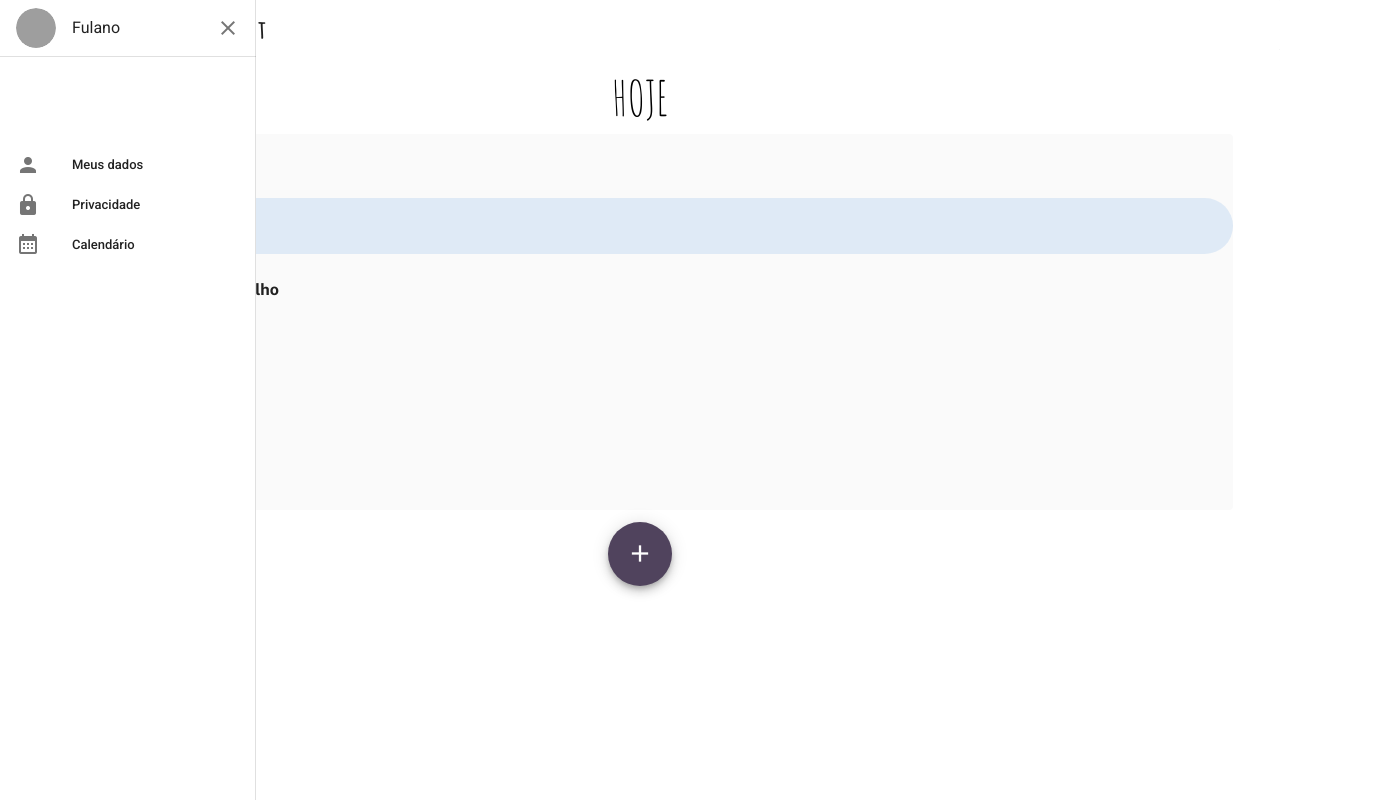
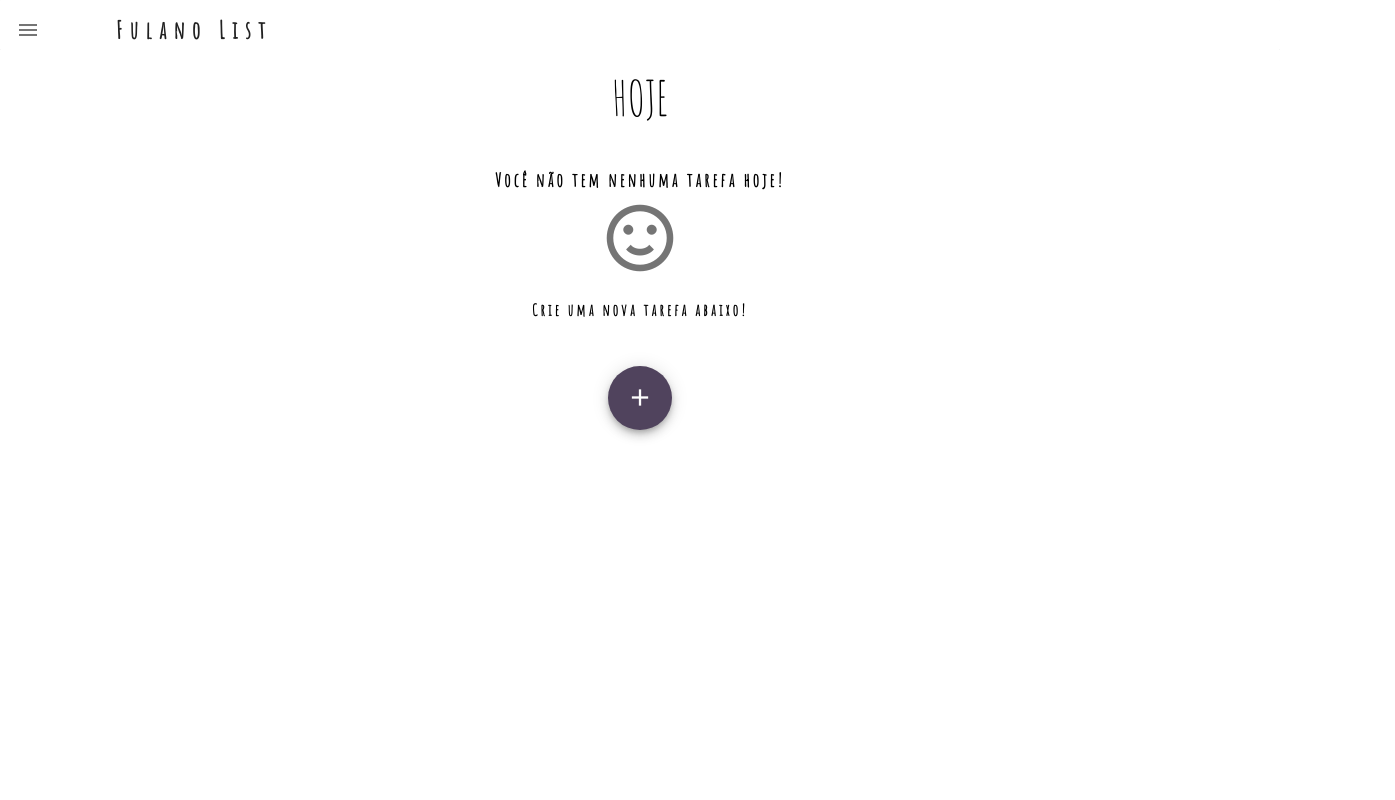
Before and after one commit to erickhora/bubble-todolist, a Vue app: page /home in a window 1280 px wide. Shown: the whole page, 1395 px wide, since content can reach past the window. Built offline with nearby package versions, Linux system fonts and the light colour scheme; grey boxes are pictures that could not be loaded.

Commit message:
- MOvido manifest, de novo...; - Ajustado navbar que aparecia aberto toda vez que entrava no aplicativo; - Retirado placeholder de tarefas, adicionado verificaçao na criaçao de tarefas, adicionado container com mensagens caso nao tenha tarefas registradas.

```diff
--- a/src/components/Navbar.vue
+++ b/src/components/Navbar.vue
@@ -57,7 +57,7 @@ export default {
     data () {
       return {
         nome:"Fulano",
-        drawer: null,
+        drawer: false,
         items: [
           { title: 'Meus dados', icon: 'mdi-account' },
           { title: 'Privacidade', icon: 'mdi-lock' },
--- a/src/views/Home.vue
+++ b/src/views/Home.vue
@@ -6,8 +6,14 @@
         <v-container id="home-dia" class="pa-0">
             <p class="text-center ma-0">HOJE</p>
         </v-container>
-        <v-container id="home-tarefas" class="pa-0">
 
+        <v-container id="home-semTarefas" v-if="items.length == 0" class="mt-5 mb-5 text-center">
+            <h3>Você não tem nenhuma tarefa hoje!</h3>
+            <v-icon size="5rem" class="d-block">mdi-emoticon-happy-outline</v-icon>
+            <h4 class="mt-5">Crie uma nova tarefa abaixo!</h4>
+        </v-container>
+
+        <v-container id="home-tarefas" class="pa-0" v-else>
             <v-list rounded>
                 <v-dialog v-model="dialog" persistent>
                     <template v-slot:activator="{ on }">
@@ -39,7 +45,7 @@
             </v-list>
         </v-container>
         <v-container class="d-block text-center">
-            <v-dialog v-model="dialog2">
+            <v-dialog v-model="dialog2" persistent>
                 <template v-slot:activator="{ on }">
                     <v-btn class="mx-2" fab large v-on="on">
                         <v-icon dark>mdi-plus</v-icon>
@@ -48,10 +54,10 @@
                 <v-card>
                     <v-card-title>Nova Tarefa</v-card-title>
                     <v-card-text>
-                        <v-form>
-                            <v-text-field v-model="addItem.titulo" :counter="20" label="Titulo"></v-text-field>
-                            <v-textarea v-model="addItem.conteudo" :counter="120" label="Descrição" required></v-textarea>
-                            <v-select v-model="addItem.categoria" :items="categorias" label="Selecione uma categoria"></v-select>
+                        <v-form v-model="valid">
+                            <v-text-field v-model="addItem.titulo" :rules="tituloRules" :counter="20" label="Titulo" required></v-text-field>
+                            <v-textarea v-model="addItem.conteudo" :rules="conteudoRules" :counter="120" label="Descrição" required></v-textarea>
+                            <v-select v-model="addItem.categoria" :rules="categoriaRules" :items="categorias" label="Selecione uma categoria" required></v-select>
                         </v-form>
                     </v-card-text>
                     <v-divider></v-divider>
@@ -74,7 +80,18 @@ export default {
     data: () => ({
         dialog: false,
         dialog2: false,
+        valid: '',
+        icone: "mdi-emoticon-happy-outline",
         j: 0,
+        tituloRules: [
+            v => !!v || 'Digite um título para a tarefa'
+        ],
+        conteudoRules: [
+            v => !!v || 'Digite um conteúdo para a tarefa'
+        ],
+        categoriaRules: [
+            v => !!v || 'Escolha uma categoria para a tarefa'
+        ],
         addItem: {
             titulo: '',
             conteudo: '',
@@ -83,47 +100,30 @@ export default {
         },
         item: 1,
         categorias: ['Comida', 'Saúde', 'Trabalho', 'Finanças', 'Amor', 'Lazer'],
-        items: [
-            {
-                titulo: "Compras do dia",
-                conteudo: "compŕar pão e queijo",
-                icone: "mdi-food",
-                categoria: "Comida"
-            },
-            {
-                titulo: "Marcar consultas",
-                conteudo: "marcar clinico geral e dentista",
-                icone: "mdi-hospital",
-                categoria: "Saúde"
-            },
-            {
-                titulo: "Decisões no trabalho",
-                conteudo: "definir quem deve ser demitido",
-                icone: "mdi-briefcase",
-                categoria: "Trabalho"
-            },
-            {
-                titulo: "Metas financeiras",
-                conteudo: "Conseguir um milhão em 1 min",
-                icone: "mdi-cash",
-                categoria: "Finanças"
-            },
-            {
-                titulo: "Planos para a vida",
-                conteudo: "Aprender hipnose para conseguir alguém",
-                icone: "mdi-heart",
-                categoria: "Amor"
-            },
-            {
-                titulo: "Viagens",
-                conteudo: "Planejar o próximo salto de paraquedas",
-                icone: "mdi-balloon",
-                categoria: "Lazer"
-            }
-        ]
+        items: []
     }),
     methods: {
         submit() {
+            switch(this.addItem.categoria) {
+                case 'Comida':
+                    this.addItem.icone = 'mdi-food'
+                    break
+                case 'Saúde':
+                    this.addItem.icone = 'mdi-hospital'
+                    break
+                case 'Trabalho':
+                    this.addItem.icone = 'mdi-briefcase'
+                    break
+                case 'Finanças':
+                    this.addItem.icone = 'mdi-cash'
+                    break
+                case 'Amor':
+                    this.addItem.icone = 'mdi-heart'
+                    break
+                case 'Lazer':
+                    this.addItem.icone = 'mdi-balloon'
+                    break
+            }
             this.items.push(this.addItem);
             this.addItem = {
                 titulo: '',
@@ -151,6 +151,12 @@ export default {
         font-size: 3rem;
     }
 
+    #home-semTarefas {
+        font-family: 'Amatic SC', cursive;
+        color: black;
+        letter-spacing: 3px;
+    }
+
     #home-tarefas {
         font-family: 'Public Sans', sans-serif;
         font-weight: bold;
```
Also changed, not shown: src/manifest.json (renamed from public/manifest.json).
